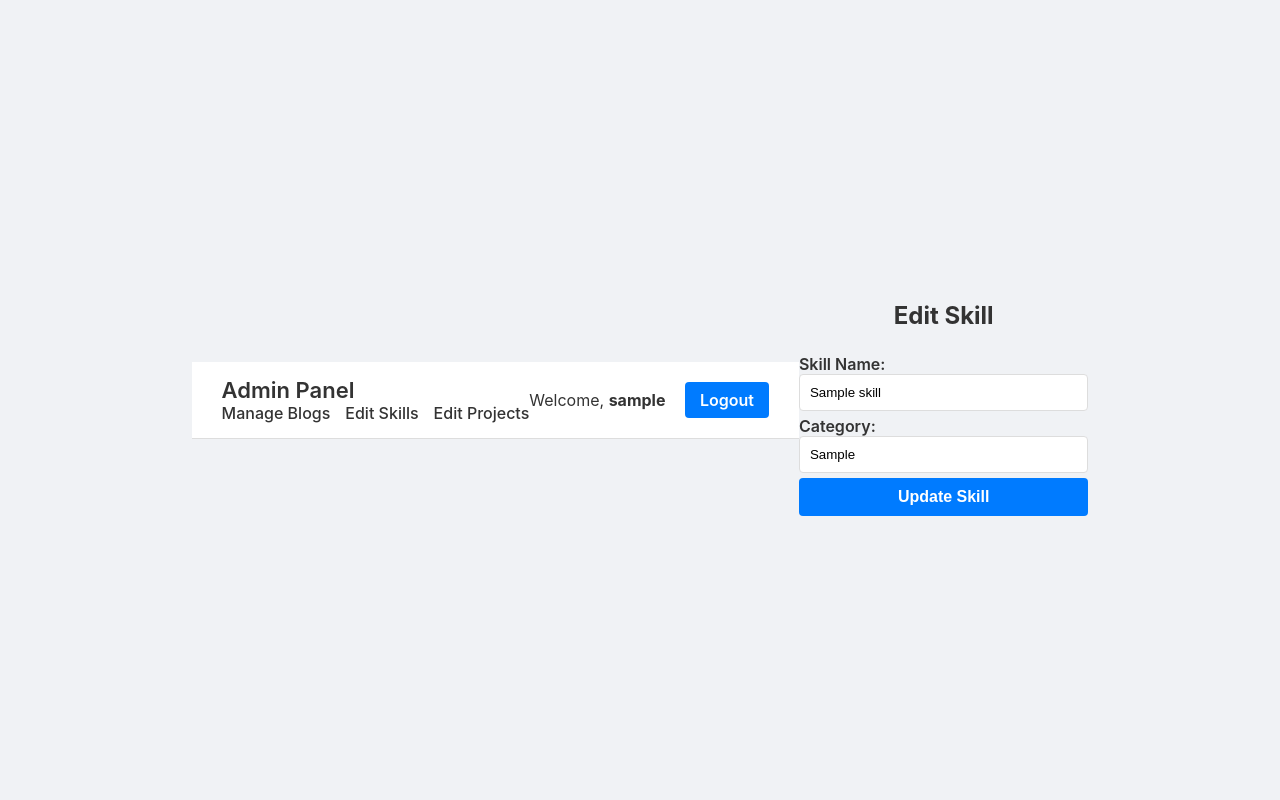
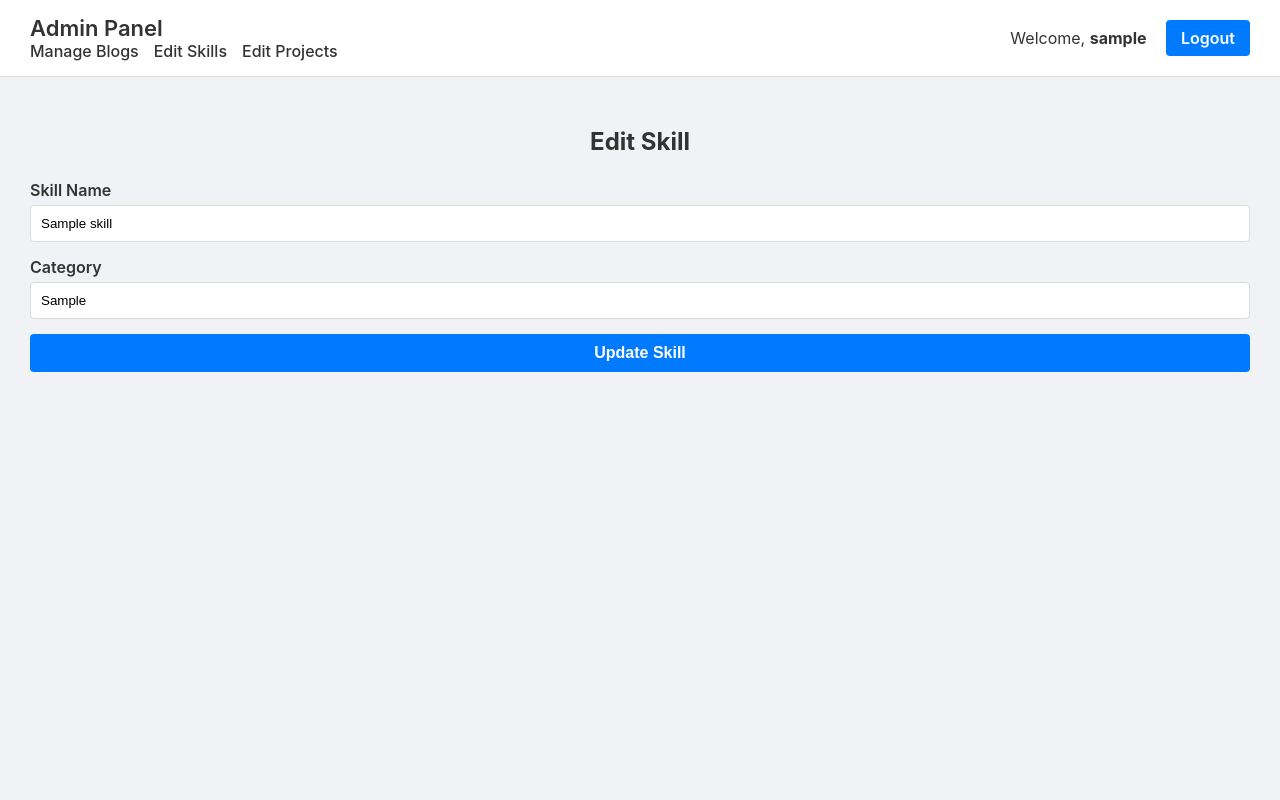
Before and after one commit to RezuanMustafaHasan/ppp, a PHP site: page /admin/edit_skill.php?id=1 in a window 1280 px wide. Run offline with PHP 8.4, Linux system fonts and the light colour scheme; the visitor is signed in with stand-in values (Sample User, id 1); tables that the repository leaves empty or names only in its code hold one stand-in row (values such as "Sample post").

Commit message:
Refactor edit_skill.php UI structure
The UI of admin/edit_skill.php was broken due to an incorrect HTML structure that did not align with the site's CSS.

This commit refactors the page to:
- Use .form-group wrappers for form fields.
- Separate labels and inputs, using `for` and `id` attributes for better accessibility and styling.
- Add a card header for consistency with other admin pages.
- Include a necessary style override to fix the main content layout.

```diff
--- a/admin/edit_skill.php
+++ b/admin/edit_skill.php
@@ -26,17 +26,27 @@ if (!$skill) {
     <meta name="viewport" content="width=device-width, initial-scale=1.0">
     <title>Edit Skill</title>
     <link rel="stylesheet" href="style.css">
+    <style>
+        body { display: block; }
+        .content { padding: 30px; }
+    </style>
 </head>
 <body>
     <?php include 'nav.php'; ?>
     <main class="content">
-        <h1>Edit Skill</h1>
         <section class="card">
+            <h1>Edit Skill</h1>
             <form action="actions.php" method="post">
                 <input type="hidden" name="action" value="update_skill">
                 <input type="hidden" name="id" value="<?= $id ?>">
-                <label>Skill Name: <input type="text" name="name" value="<?= htmlspecialchars($skill['name']) ?>" required></label>
-                <label>Category: <input type="text" name="category" value="<?= htmlspecialchars($skill['category']) ?>" required></label>
+                <div class="form-group">
+                    <label for="name">Skill Name</label>
+                    <input type="text" id="name" name="name" value="<?= htmlspecialchars($skill['name']) ?>" required>
+                </div>
+                <div class="form-group">
+                    <label for="category">Category</label>
+                    <input type="text" id="category" name="category" value="<?= htmlspecialchars($skill['category']) ?>" required>
+                </div>
                 <button type="submit" class="btn">Update Skill</button>
             </form>
         </section>
```
